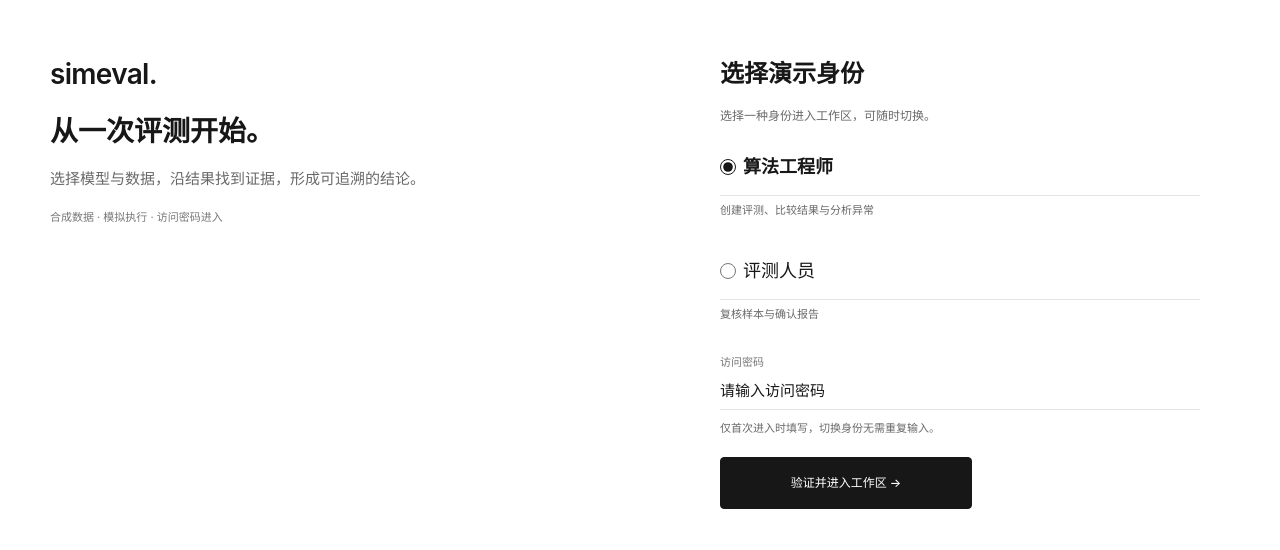
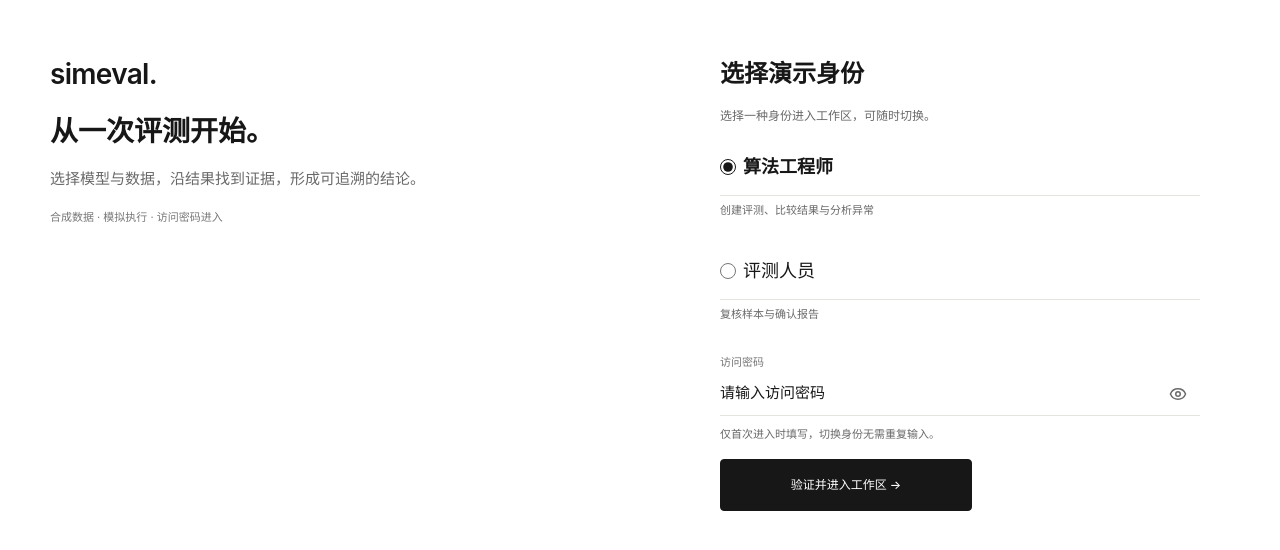
Before and after one commit to try-one-try/simeval-app, a Next.js app: page /login in a window 1280 px wide. Shown: the part 126-676 px from the top of the page. Built offline with nearby package versions, Linux system fonts and the light colour scheme.

Commit message:
完成阶段6部署上线

```diff
--- a/specs/001-demo-foundation/spec.md
+++ b/specs/001-demo-foundation/spec.md
@@ -8,7 +8,7 @@
 - 访问密码只在服务端环境变量中配置，至少 6 个字符；公开演示建议使用更长的随机值。预置角色账号不保存个人登录密码。Seed 和后台恢复不依赖访问密码。相同来源 15 分钟内输错 5 次后暂停 15 分钟。
 - 验证成功后由 Auth.js 建立限时 JWT 会话，凭证由 Cookie 承载；旧版没有访问许可的会话失效。工作台页面与业务 HTTP 均检查会话，并从数据库重新确认当前角色。
 - 已登录者可切换两种演示身份，不再输入访问密码；退出或绝对有效期届满后重新验证。两个身份是共享演示角色，不代表访客实名。
-- 登录页按 Figma `197:476` 的身份单选、下划线密码字段、错误提示和黑色主按钮呈现；桌面与窄屏、键盘、空值和错误状态都要可用。
+- 登录页按 Figma `197:476` 的身份单选、下划线密码字段、错误提示和黑色主按钮呈现；密码字段右侧可显示／隐藏输入内容，初始保持隐藏，切换不提交表单；桌面与窄屏、键盘、空值和错误状态都要可用。
 
 # Feature Specification: 演示工作台基础
 
--- a/src/app/globals.css
+++ b/src/app/globals.css
@@ -248,8 +248,12 @@
 .identity-entry .identity-fields { margin-bottom:16px; }
 .access-password-field { display:grid; min-height:88px; align-content:start; margin-bottom:16px; }
 .access-password-field label { color:var(--faint); font-size:11px; }
-.access-password-field input { display:block; width:100%; min-height:37px; padding:7px 0 6px; border:0; border-bottom:1px solid var(--line); border-radius:0; background:transparent; color:var(--ink); font-size:15px; font-weight:500; }
+.access-password-control { position:relative; }
+.access-password-field input { display:block; width:100%; min-height:44px; padding:7px 48px 6px 0; border:0; border-bottom:1px solid var(--line); border-radius:0; background:transparent; color:var(--ink); font-size:15px; font-weight:500; }
 .access-password-field input::placeholder { color:var(--ink); opacity:1; }
+.access-password-field input::-ms-reveal { display:none; }
+.access-password-visibility { position:absolute; right:0; bottom:0; display:grid; place-items:center; width:44px; height:44px; border:0; background:transparent; color:var(--muted); cursor:pointer; }
+.access-password-visibility:hover,.access-password-visibility:focus-visible { color:var(--ink); }
 .access-password-field p { margin-top:9px; color:var(--muted); font-size:11px; }
 .access-password-field p.access-password-error { color:var(--alert); }
 .identity-trigger { border:0; border-radius:6px; background:var(--soft); color:var(--muted); min-height:44px; padding:10px 14px; text-align:left; font-size:13px; flex-shrink:0; }
--- a/src/features/identity/access-login-form.tsx
+++ b/src/features/identity/access-login-form.tsx
@@ -1,7 +1,8 @@
 "use client";
 
-// 身份单选与下划线密码字段来自设计稿；错误状态不回传或保存用户输入。
-import { useActionState } from "react";
+// 身份单选与下划线密码字段来自设计稿；只切换可见状态，不在组件状态中保存密码。
+import { useActionState, useState } from "react";
+import { Eye, EyeOff } from "lucide-react";
 import { enterDemo, type DemoLoginState } from "@/server/auth/actions";
 import { type DemoRole } from "@/lib/demo-identity";
 import { IdentityFields } from "@/features/identity/identity-fields";
@@ -9,12 +10,18 @@
 
 export function AccessLoginForm({ initialRole, initialError }: { initialRole: DemoRole; initialError: DemoLoginState["error"] }) {
   const [state, action] = useActionState(enterDemo, { error: initialError });
+  const [passwordVisible, setPasswordVisible] = useState(false);
   const invalidPassword = state.error === "password";
   return <form action={action}>
     <IdentityFields initialRole={initialRole} />
     <div className="access-password-field">
       <label htmlFor="access-password">访问密码</label>
-      <input id="access-password" name="accessPassword" type="password" placeholder="请输入访问密码" autoComplete="current-password" maxLength={256} required aria-invalid={invalidPassword} aria-describedby="access-password-help" />
+      <div className="access-password-control">
+        <input id="access-password" name="accessPassword" type={passwordVisible ? "text" : "password"} placeholder="请输入访问密码" autoComplete="current-password" maxLength={256} required aria-invalid={invalidPassword} aria-describedby="access-password-help" />
+        <button className="access-password-visibility" type="button" aria-label={passwordVisible ? "隐藏访问密码" : "显示访问密码"} aria-pressed={passwordVisible} onClick={() => setPasswordVisible((visible) => !visible)}>
+          {passwordVisible ? <EyeOff size={18} aria-hidden="true" /> : <Eye size={18} aria-hidden="true" />}
+        </button>
+      </div>
       <p id="access-password-help" className={invalidPassword ? "access-password-error" : ""} role={invalidPassword ? "alert" : undefined}>
         {invalidPassword ? "访问密码不正确，请重试。" : "仅首次进入时填写，切换身份无需重复输入。"}
       </p>
```
